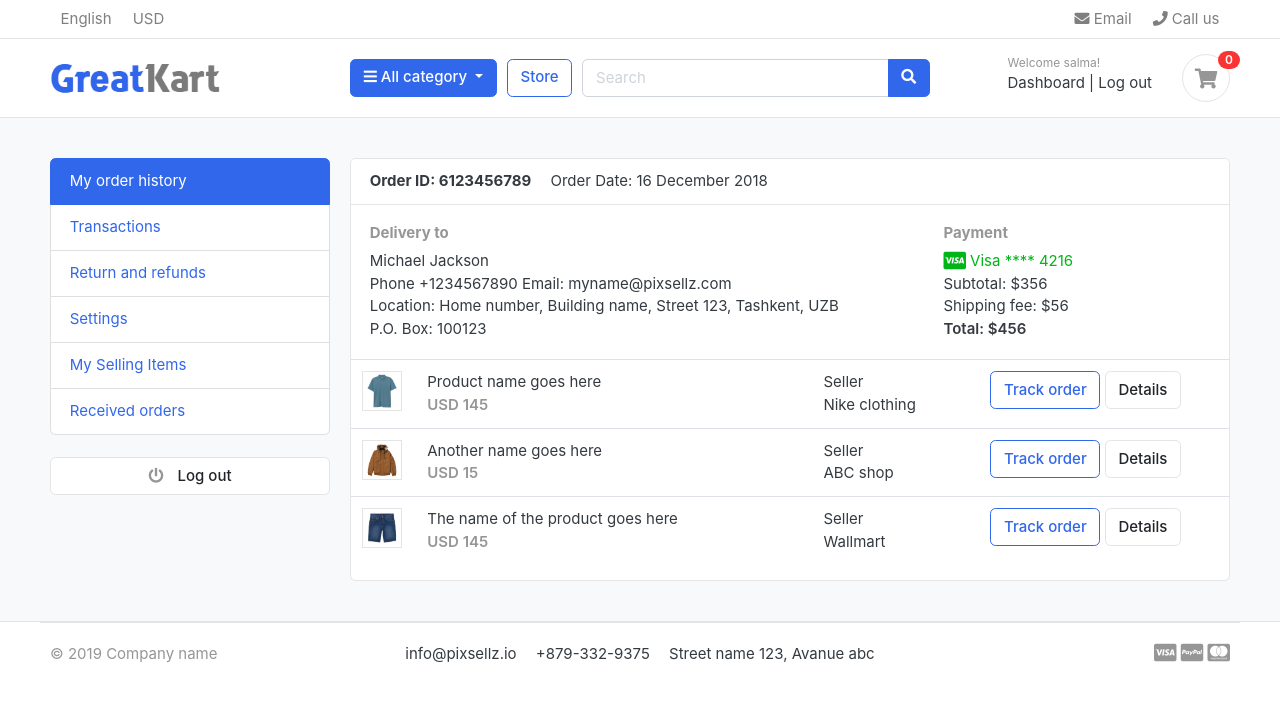
After one commit to SalmaElmahdy/E-commerce, a Django app: page /account/ in a window 1280 px wide. The commit adds this page. Shown: the top 702 px of the page. Run offline with Django 3.2, Linux system fonts and the light colour scheme; a user stored in the database is signed in; data comes from the database, SQL or seed files in the repository; both versions use the stored data as it was after the commit; some libraries are stand-ins or nearby versions; some web fonts are replaced.

Commit message:
add dashboard UI
- make user not access to dashboard until he logged in
- add dashboard.html UI
- add dashboard link in navbar

```diff
--- a/accounts/urls.py
+++ b/accounts/urls.py
@@ -5,5 +5,7 @@ urlpatterns = [
     path('register/',views.register,name='register'),
     path('login/',views.login,name='login'),
     path('logout/',views.logout,name='logout'),
+    path('dashboard/',views.dashboard,name='dashboard'),
+    path('',views.dashboard,name='dashboard'),
     path('activate/<uidb64>/<token>/',views.activate,name='activate'),
 ]
--- a/accounts/views.py
+++ b/accounts/views.py
@@ -43,7 +43,8 @@ def login(request):
         user=auth.authenticate(email=email,password=password)
         if user !=None:
             auth.login(request,user)
-            return redirect('home')
+            messages.success(request,'You are Loged in!')
+            return redirect('dashboard')
         else:
             messages.error(request,'Invalid Login credentials')
 
@@ -57,6 +58,13 @@ def logout(request):
     messages.success(request,"You are Logged Out Successfully")
 
     return redirect('login')
+
+
+
+@login_required(login_url = "login")
+def dashboard(request):
+    return render(request,'accounts/dashboard.html')
+
 
 def activate(request,uidb64,token):
     try:
--- /dev/null
+++ b/templates/accounts/dashboard.html
@@ -0,0 +1,97 @@
+{% extends 'base.html' %}
+
+{% block content %}
+<!-- ========================= SECTION CONTENT ========================= -->
+<section class="section-conten padding-y bg">
+    {% include 'includes/alerts.html' %}
+    <div class="container">
+        <div class="row">
+        <aside class="col-md-3">
+            <!--   SIDEBAR   -->
+            <ul class="list-group">
+                <a class="list-group-item active" href="#"> My order history </a>
+                <a class="list-group-item" href="#"> Transactions </a>
+                <a class="list-group-item" href="#"> Return and refunds </a>
+                <a class="list-group-item" href="#">Settings </a>
+                <a class="list-group-item" href="#"> My Selling Items </a>
+                <a class="list-group-item" href="#"> Received orders </a>
+            </ul>
+            <br>
+            <a class="btn btn-light btn-block" href="{% url 'logout' %}"> <i class="fa fa-power-off"></i> <span class="text">Log out</span> </a>
+            <!--   SIDEBAR .//END   -->
+        </aside>
+        <main class="col-md-9">
+            <article class="card">
+            <header class="card-header">
+                <strong class="d-inline-block mr-3">Order ID: 6123456789</strong>
+                <span>Order Date: 16 December 2018</span>
+            </header>
+            <div class="card-body">
+                <div class="row">
+                    <div class="col-md-8">
+                        <h6 class="text-muted">Delivery to</h6>
+                        <p>Michael Jackson <br>
+                        Phone +1234567890 Email: myname@pixsellz.com <br>
+                        Location: Home number, Building name, Street 123,  Tashkent, UZB <br>
+                        P.O. Box: 100123
+                         </p>
+                    </div>
+                    <div class="col-md-4">
+                        <h6 class="text-muted">Payment</h6>
+                        <span class="text-success">
+                            <i class="fab fa-lg fa-cc-visa"></i>
+                            Visa  **** 4216
+                        </span>
+                        <p>Subtotal: $356 <br>
+                         Shipping fee:  $56 <br>
+                         <span class="b">Total:  $456 </span>
+                        </p>
+                    </div>
+                </div> <!-- row.// -->
+            </div> <!-- card-body .// -->
+            <div class="table-responsive">
+            <table class="table table-hover">
+                <tr>
+                    <td width="65">
+                        <img src="../images/items/1.jpg" class="img-xs border">
+                    </td>
+                    <td>
+                        <p class="title mb-0">Product name goes here </p>
+                        <var class="price text-muted">USD 145</var>
+                    </td>
+                    <td> Seller <br> Nike clothing </td>
+                    <td width="250"> <a href="#" class="btn btn-outline-primary">Track order</a> <a href="#" class="btn btn-light"> Details </a> </td>
+                </tr>
+                <tr>
+                    <td>
+                        <img src="../images/items/2.jpg" class="img-xs border">
+                    </td>
+                    <td>
+                        <p class="title mb-0">Another name goes here </p>
+                        <var class="price text-muted">USD 15</var>
+                    </td>
+                    <td> Seller <br> ABC shop </td>
+                    <td> <a href="#" class="btn btn-outline-primary">Track order</a> <a href="#" class="btn btn-light"> Details </a> </td>
+                </tr>
+                <tr>
+                    <td>
+                        <img src="../images/items/3.jpg" class="img-xs border">
+                    </td>
+                    <td>
+                        <p class="title mb-0">The name of the product  goes here </p>
+                        <var class="price text-muted">USD 145</var>
+                    </td>
+                    <td> Seller <br> Wallmart </td>
+                    <td> <a href="#" class="btn btn-outline-primary">Track order</a> <a href="#" class="btn btn-light"> Details </a> </td>
+                </tr>
+            </table>
+            </div> <!-- table-responsive .end// -->
+            </article> <!-- order-group.// -->
+        </main>
+    </div> <!-- row.// -->
+    </div>
+
+
+    </section>
+    <!-- ========================= SECTION CONTENT END// ========================= -->
+{% endblock content %}
--- a/templates/includes/navbar.html
+++ b/templates/includes/navbar.html
@@ -65,7 +65,7 @@
                             <div class="widget-header">
                                 <small class="title text-muted">Welcome {{user.first_name}}!</small>
                                 <div>
-                                    <a href="">Dashboard</a> <span class="dark-transp"> | </span>
+                                    <a href="{% url 'dashboard' %}">Dashboard</a> <span class="dark-transp"> | </span>
                                     <a href="{% url 'logout' %}">Log out</a> <span class="dark-transp"></span>
 
                                 </div>
```
Also changed, not shown: db.sqlite3.
